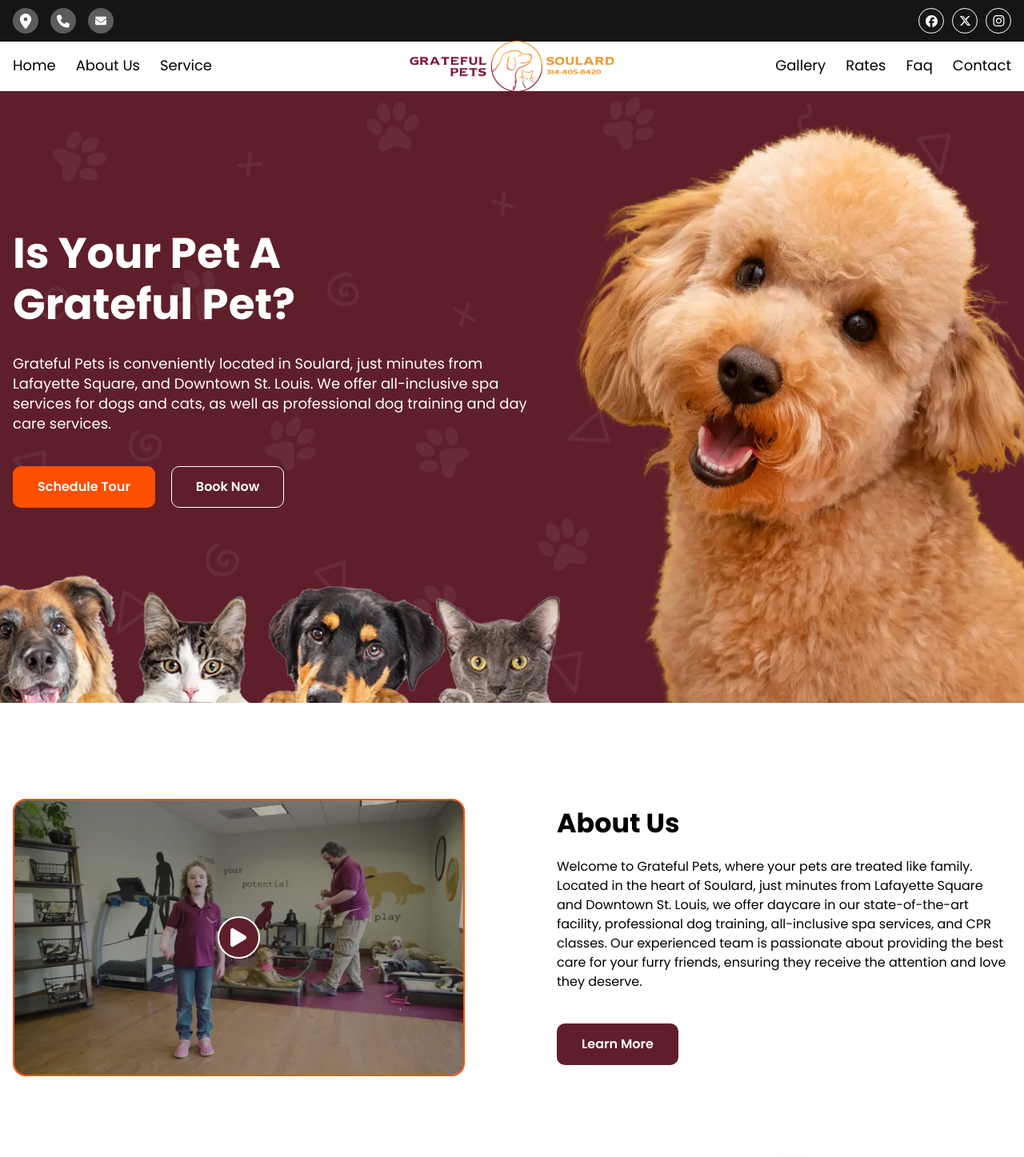
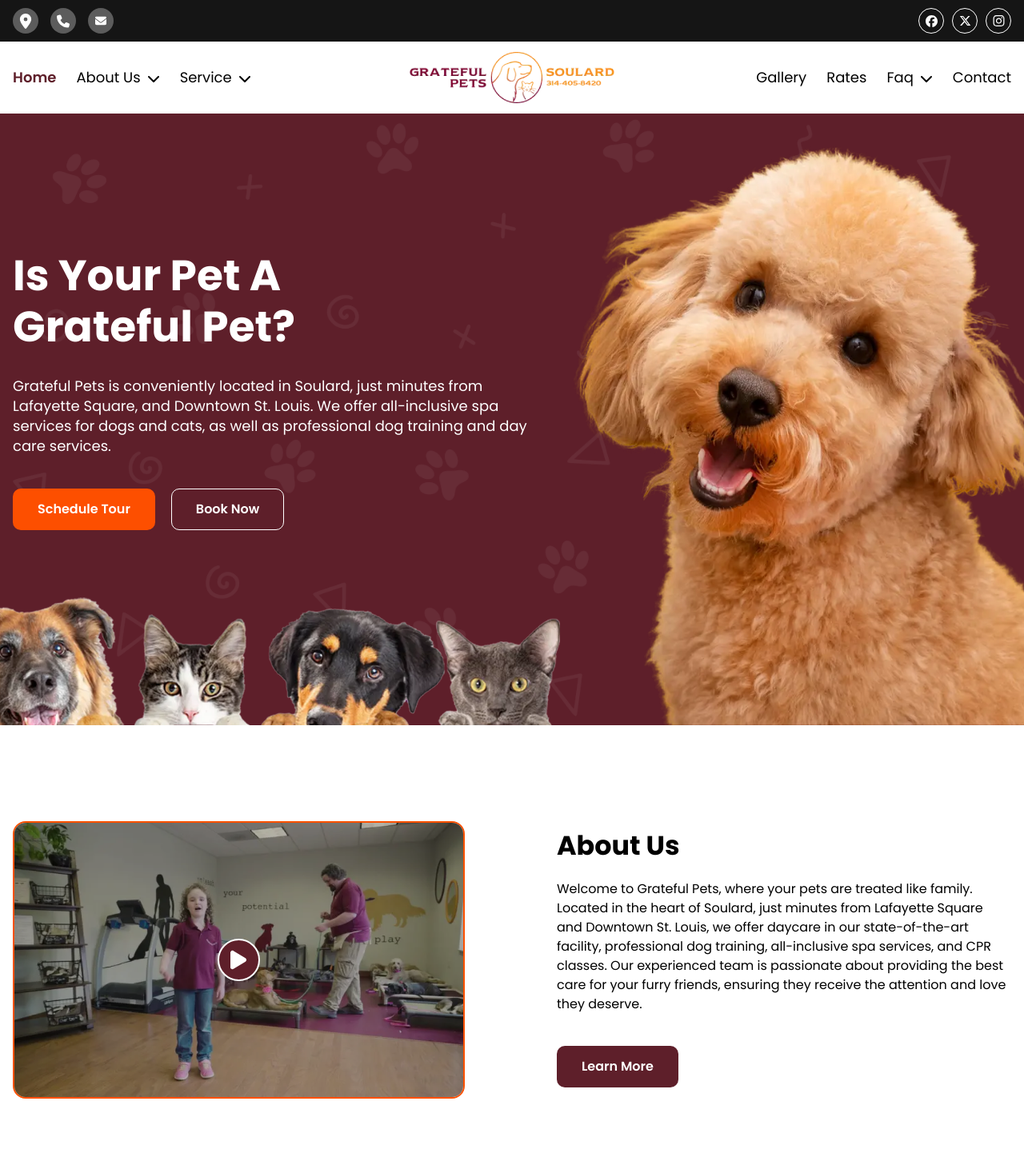
Before and after one commit to akkichaubey/grateful-pets, a PHP site: page /index.php in a window 1280 px wide. Shown: the top 1447 px of the page at 80% size. Run offline with PHP 8.4, Linux system fonts and the light colour scheme; some libraries are stand-ins or nearby versions.

Commit message:
Sub menu

```diff
--- a/assets/css/style.css
+++ b/assets/css/style.css
@@ -778,18 +778,40 @@
 header .menu>ul {
     display: flex;
     align-items: center;
-    column-gap: clamp(40px, 4.688vw, 90px);
-}
-
-header .menu>ul>li>a {
+    column-gap: clamp(40px, 4.167vw, 80px);
+}
+
+header .menu>ul>li {
+    position: relative;
+    display: inline-flex;
+    flex-wrap: wrap;
+    align-items: center;
+    column-gap: 8px;
+}
+
+header .menu ul li a {
     font-size: 18px;
     line-height: 1;
     font-weight: 400;
     transition: var(--transition);
 }
 
-header .menu>ul>li>.sub-menu {
-    display: none;
+header .menu>ul>li.active>a,
+header .menu>ul>li>a:hover {
+    color: var(--secondary)
+}
+
+header .menu>ul>li.active>a {
+    font-weight: 600;
+}
+
+header .menu>ul>li>.sub-menu>li a {
+    display: block;
+    padding: 10px 0;
+}
+
+header .menu>ul>li>.menu-arrow .icon {
+    transition: var(--transition);
 }
 
 .mobile-overlay {
@@ -864,7 +909,7 @@
     }
 
     header .head-bottom {
-        padding: 16px 0;
+        padding: 30px 0;
     }
 
     .header-wrap .head-top .contact-info ul {
--- a/assets/js/setting.js
+++ b/assets/js/setting.js
@@ -20,6 +20,17 @@
       jQuery(".header-menu").addClass("active");
       jQuery("body").addClass("pause");
     }
+  });
+
+  jQuery(".menu-arrow").on("click", function () {
+    jQuery(this).addClass("active");
+    jQuery(this).next(".sub-menu").slideDown();
+    jQuery(this)
+      .parent()
+      .siblings("li")
+      .find(".menu-arrow")
+      .removeClass("active");
+    jQuery(this).parent().siblings("li").find(".sub-menu").slideUp();
   });
 
   // SVG Create
--- a/include/footer.php
+++ b/include/footer.php
@@ -80,6 +80,9 @@
             </div>
           </div>
         </div>
+        <div class="footer-img">
+          <img src="assets/images/footer-img.webp" alt="footer img" width="200" height="auto">
+        </div>
       </div>
       <div class="footer-bottom">
         <div class="copyrights text-xs">
--- a/include/head.php
+++ b/include/head.php
@@ -3,7 +3,7 @@
 <!-- Theme Color -->
 <meta name="theme-color" content="#182841" />
 <!-- Title -->
-<title>Light It Up Event</title>
+<title>Grateful Pets</title>
 <!-- Site favicon -->
 <link rel="icon" type="image/png" href="assets/images/favicon.ico" />
 <!-- Mobile Specific Metas -->
--- a/include/header.php
+++ b/include/header.php
@@ -84,9 +84,14 @@
                     </div>
                     <div class="menu" data-lenis-prevent>
                         <ul>
-                            <li><a href="index.php">Home</a></li>
+                            <li class="active"><a href="index.php">Home</a></li>
                             <li>
                                 <a href="about-us.php">About Us</a>
+                                <div class="menu-arrow">
+                                    <svg class="icon" width="16" height="16">
+                                        <use xlink:href="assets/images/svgsprit.svg#chevron-down-icon"></use>
+                                    </svg>
+                                </div>
                                 <ul class="sub-menu">
                                     <li><a href="our-team.php">Our Team</a></li>
                                     <li><a href="testimonails.php">Testimonails</a></li>
@@ -94,6 +99,11 @@
                             </li>
                             <li>
                                 <a href="#">Service</a>
+                                <div class="menu-arrow">
+                                    <svg class="icon" width="16" height="16">
+                                        <use xlink:href="assets/images/svgsprit.svg#chevron-down-icon"></use>
+                                    </svg>
+                                </div>
                                 <ul class="sub-menu">
                                     <li><a href="#">Day Care</a></li>
                                     <li><a href="#">Training</a></li>
@@ -105,6 +115,11 @@
                             <li><a href="#">Rates</a></li>
                             <li>
                                 <a href="faq.php">Faq</a>
+                                <div class="menu-arrow">
+                                    <svg class="icon" width="16" height="16">
+                                        <use xlink:href="assets/images/svgsprit.svg#chevron-down-icon"></use>
+                                    </svg>
+                                </div>
                                 <ul class="sub-menu">
                                     <li><a href="blog.php">Blog</a></li>
                                 </ul>
```
Also changed, not shown: other parts of assets/css/style.css (+74 -6 lines), assets/images/footer-img.png (added), assets/images/footer-img.webp (added).
